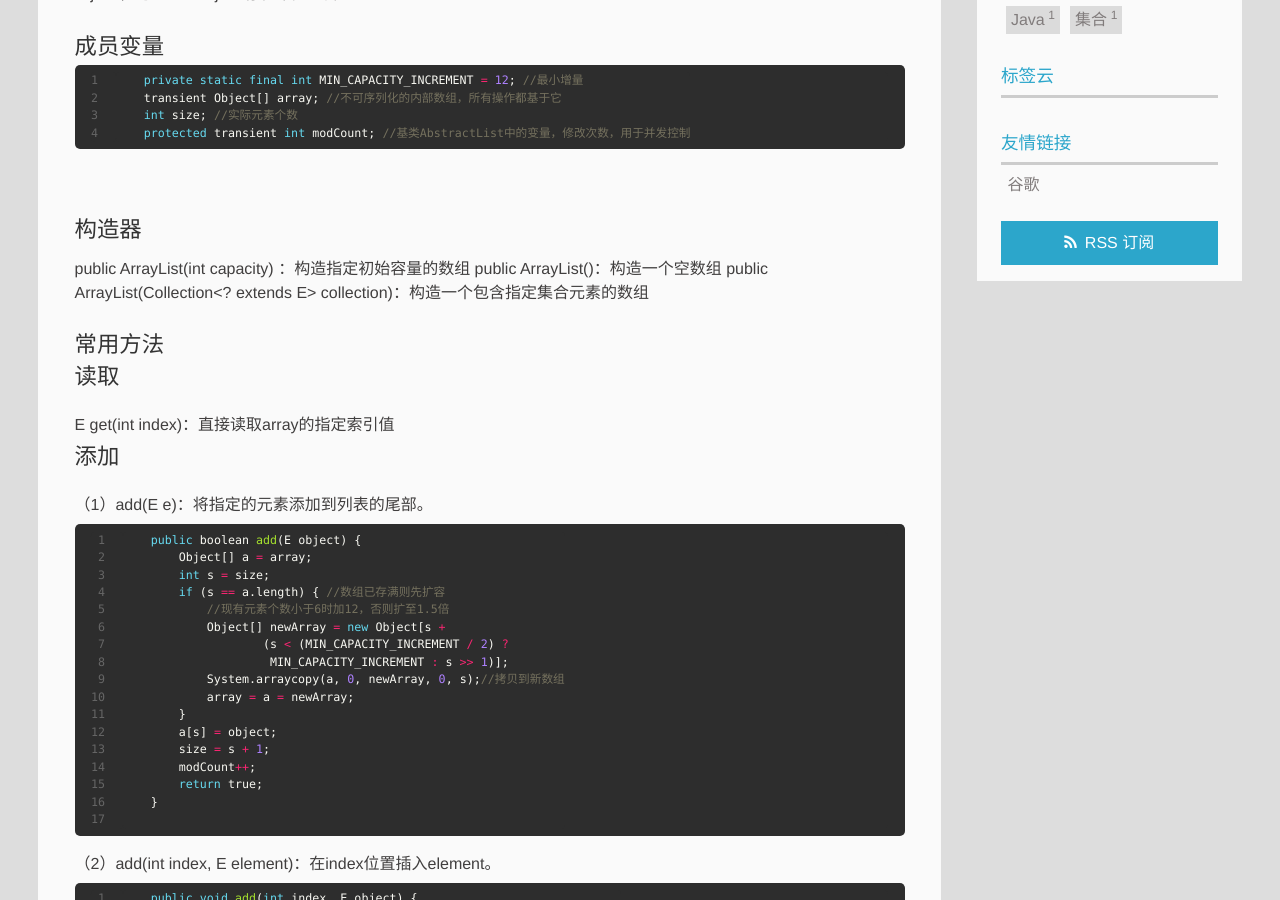
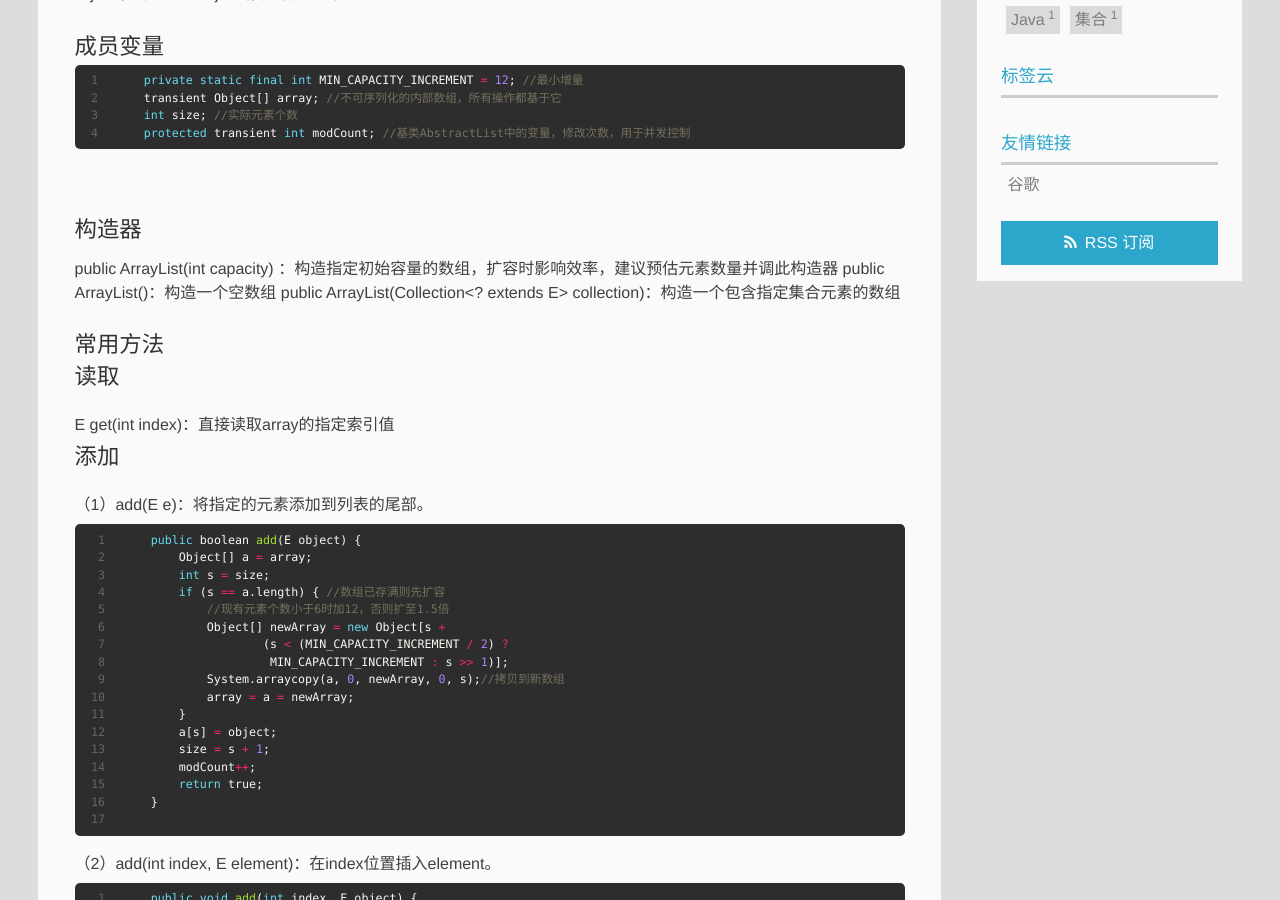
Before and after one commit to geminixing/geminixing.github.io, a Jekyll site: the page built from _posts/2017-09-20-ArrayList-source-code-analyze.md, in a window 1280 px wide and 900 px high, scrolled down 476 px. Built offline with Jekyll 4.4.1, drawn with Linux system fonts in a browser that asks for light colours; Markdown is read by kramdown in place of the engine named in the settings.

Commit message:
烦啊
烦啊

```diff
--- a/_posts/2017-09-20-ArrayList-source-code-analyze.md
+++ b/_posts/2017-09-20-ArrayList-source-code-analyze.md
@@ -19,11 +19,12 @@ ArrayList是基于数组实现的List，支持快速随机访问，其容量能
 {% endhighlight %}
 <br />
 ### 构造器
-public ArrayList(int capacity) ：构造指定初始容量的数组
+public ArrayList(int capacity) ：构造指定初始容量的数组，扩容时影响效率，建议预估元素数量并调此构造器
 public ArrayList()：构造一个空数组
 public ArrayList(Collection<? extends E> collection)：构造一个包含指定集合元素的数组
+<br />
+### 常用方法
 
-### 常用方法
 #### 读取
 E get(int index)：直接读取array的指定索引值
 
@@ -73,7 +74,6 @@ E get(int index)：直接读取array的指定索引值
 （3）addAll(Collection<? extends E> c)：将特定Collection中的元素添加到Arraylist末尾，原理类似add单个元素
 （4）addAll(int index, Collection<? extends E> c)：将特定Collection中的元素添加到index位置，原理类似add单个元素
 
-
 #### 设置
 E set(int index, E object)：将新元素放入array[Index]，返回原先此处的元素
 
@@ -116,7 +116,6 @@ E set(int index, E object)：将新元素放入array[Index]，返回原先此处
     }
 {% endhighlight %}
 
-
 #### 其他
 ensureCapacity(int)：确保容量不低于一个最小值
 {% highlight c++ linenos %}
@@ -156,7 +155,6 @@ trimToSize：调整List大小，使容量和元素个数相同。
         }
         modCount++;
     }{% endhighlight %}
-
 
 ### 迭代器
 {% highlight c++ linenos %}
```
